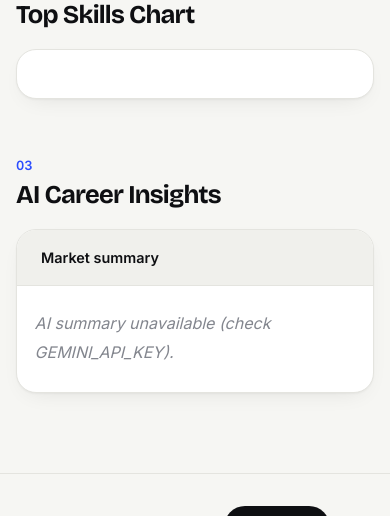
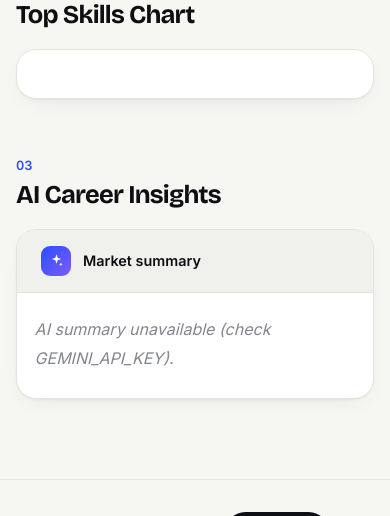
Before and after one commit to Illya-Maznitskiy/job-tech-trends, a Python web app: template analytics/templates/index.html in a window 390 px wide. Shown: the part 1079-1595 px from the top of the page. Run offline with Jinja, Linux system fonts and the light colour scheme; the template is opened without the code that fills it, so the values that code supplies are empty.

Commit message:
Fix HTML page, light main logo and stars

```diff
--- a/analytics/data/index.html
+++ b/analytics/data/index.html
@@ -136,6 +136,7 @@
             place-items: center;
             transition: background-color 0.35s ease;
         }
+        [data-theme="dark"] .brand-mark { background: var(--sunken); border: 1px solid var(--line-strong); }
         .brand-mark svg { width: 16px; height: 16px; }
         .nav { display: flex; align-items: center; gap: 0.25rem; }
         .nav a {
@@ -524,7 +525,7 @@
         }
         .ai-icon svg { width: 15px; height: 15px; }
         .ai-head strong { font-size: 0.9rem; color: var(--ink); font-weight: 600; }
-        .ai-head span { margin-left: auto; font-size: 0.75rem; color: var(--muted); }
+        .ai-head span:last-child { margin-left: auto; font-size: 0.75rem; color: var(--muted); }
         .ai-box {
             padding: 1.75rem 1.5rem 2rem;
             white-space: pre-line;
@@ -612,7 +613,7 @@
             .skill .bar { grid-column: 2 / -1; grid-row: 2; }
             .chart-row { grid-template-columns: 6rem minmax(0, 1fr) 2.5rem; gap: 0.6rem; }
             .ai-box { padding: 1.4rem 1.1rem 1.6rem; }
-            .ai-head span { display: none; }
+            .ai-head span:last-child { display: none; }
             footer .wrap { justify-content: center; text-align: center; }
         }
 
--- a/analytics/templates/index.html
+++ b/analytics/templates/index.html
@@ -136,6 +136,7 @@
             place-items: center;
             transition: background-color 0.35s ease;
         }
+        [data-theme="dark"] .brand-mark { background: var(--sunken); border: 1px solid var(--line-strong); }
         .brand-mark svg { width: 16px; height: 16px; }
         .nav { display: flex; align-items: center; gap: 0.25rem; }
         .nav a {
@@ -524,7 +525,7 @@
         }
         .ai-icon svg { width: 15px; height: 15px; }
         .ai-head strong { font-size: 0.9rem; color: var(--ink); font-weight: 600; }
-        .ai-head span { margin-left: auto; font-size: 0.75rem; color: var(--muted); }
+        .ai-head span:last-child { margin-left: auto; font-size: 0.75rem; color: var(--muted); }
         .ai-box {
             padding: 1.75rem 1.5rem 2rem;
             white-space: pre-line;
@@ -612,7 +613,7 @@
             .skill .bar { grid-column: 2 / -1; grid-row: 2; }
             .chart-row { grid-template-columns: 6rem minmax(0, 1fr) 2.5rem; gap: 0.6rem; }
             .ai-box { padding: 1.4rem 1.1rem 1.6rem; }
-            .ai-head span { display: none; }
+            .ai-head span:last-child { display: none; }
             footer .wrap { justify-content: center; text-align: center; }
         }
 
```
